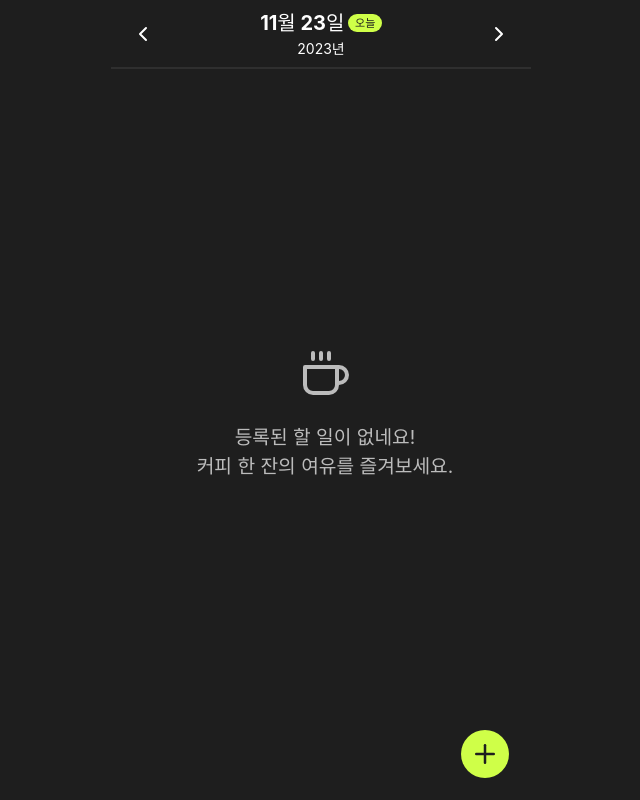
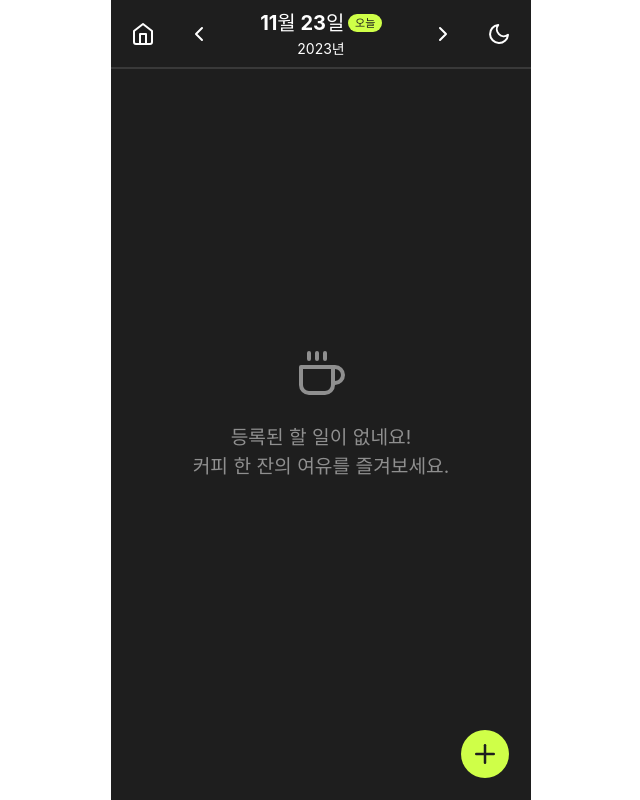
Before and after one commit to Ji-hoon/Elice-Todo-List, a React (Vite) app: page / in a window 1280 px wide. Shown: the whole page, without its empty margins (319-959 px from the left). Built offline with nearby package versions, Linux system fonts and the light colour scheme.

Commit message:
FEAT : 테마 변경 기능 추가

```diff
--- a/src/components/Header.tsx
+++ b/src/components/Header.tsx
@@ -1,15 +1,19 @@
 
 import { useState, useRef, useEffect } from 'react';
 
-import { FiCheck, FiPlus, FiChevronLeft, FiChevronRight, FiArrowUpCircle } from "react-icons/fi";
+import { FiCheck, FiPlus, FiMoon, FiSun, FiHome, FiChevronLeft, FiChevronRight, FiArrowUpCircle } from "react-icons/fi";
 
 import format from 'date-fns/format';
+import { colors } from '../theme/color.ts';
 
 type HeaderProps = {
     handleMovePrevDate: Function;
     handleMoveNextDate: Function;
     currentDate: Date;
     today:string;
+    theme:string;
+    toggleTheme:Function;
+    handleMoveHome: Function;
 }
 
 export default function Header({
@@ -17,27 +21,39 @@ export default function Header({
     handleMoveNextDate,
     currentDate,
     today,
+    theme,
+    toggleTheme,
+    handleMoveHome,
     }:HeaderProps) {
 
 
     return (
-        <header style={{display: "flex", position: "sticky", top:0, backgroundColor: "#1E1E1E", alignItems: "center", padding: 8, zIndex: 1, boxShadow: "0 1px 0 1px rgba(255,255,255,0.08)"}}>
+        <header style={{display: "flex", position: "sticky", top:0, backgroundColor: "var(--color-background)", color: "var(--color-text)",gap:8, alignItems: "center", padding: 8, zIndex: 1, boxShadow: "var(--shadow-header)", transition: "var(--transition-ease-out)"}}>
+          <div onClick={handleMoveHome}
+                style={{padding: 12, cursor:"pointer", display:"flex"}}>
+            <FiHome size={24}/>
+          </div>
           <div onClick={handleMovePrevDate}
                 style={{padding: 12, cursor:"pointer", display:"flex"}}>
-            <FiChevronLeft color="#FFF" size={24}/>
+            <FiChevronLeft size={24}/>
           </div>
           <div style={{flexGrow:1, textAlign:"center", alignItems: "center",display: "flex", flexDirection: "column", justifyContent: "center"}}>
             <div style={{fontSize: 20,fontWeight: 700, userSelect: "none", display:"flex", alignItems:"center", gap: 4}}>
                 <span>{format(currentDate, "MM월 dd일")}</span>
                 {format(currentDate, "MM월 dd일") === today
-                 && <span style={{fontSize:"0.55em", padding: "0.1em 0.6em", backgroundColor: "var(--color-primary)",color:"var(--color-dark)", borderRadius:80}}>
+                 && <span style={{fontSize:"0.55em", padding: "0.1em 0.6em", backgroundColor: "var(--color-primary)", color:"var(--color-gray-3)", borderRadius:80}}>
                       오늘</span>}
             </div>
             <div style={{fontSize: 14, userSelect: "none"}}>{format(currentDate, "yyyy년")}</div>
           </div>
           <div onClick={handleMoveNextDate}
               style={{padding: 12, cursor:"pointer", display:"flex"}}>
-            <FiChevronRight color="#FFF" size={24}/>
+            <FiChevronRight size={24}/>
+          </div>
+          <div onClick={toggleTheme}
+              style={{padding: 12, cursor:"pointer", display:"flex"}}>
+            {theme==="theme-dark" && <FiMoon size={24}/>}
+            {theme==="theme-light" && <FiSun size={24}/>}
           </div>
         </header>
     )
--- a/src/components/TodoItem.tsx
+++ b/src/components/TodoItem.tsx
@@ -23,6 +23,7 @@ type TodoItemProps = {
     onEditTodo: Function;
     currentDate: Date;
     contentValue: string;
+    theme:string;
 }
 
 export default function TodoItem({
@@ -33,6 +34,7 @@ export default function TodoItem({
         onEditTodo,
         currentDate,
         contentValue,
+        theme,
     }:TodoItemProps) {
 
     //const [todoItems, setTodoItems] = useState<TodoItem[]>(todoItemsDummy);
@@ -108,7 +110,7 @@ export default function TodoItem({
     }
 
     return(
-        <div style={{padding:"0",display:"flex",flexDirection: "column", width:"100%"}} >
+        <div style={{padding:"0",display:"flex",flexDirection: "column", width:"100%", paddingLeft:"0.125em"}} >
 
             {itemType == "add" && ( <>
                 <TodoInput placeholder="새로운 할 일을 추가하세요"
@@ -128,9 +130,11 @@ export default function TodoItem({
                                 } }}
                 />
                 <Spacing size={8}/>
-                <div style={{display:"flex", gap: 8}}>
+                <div style={{display:"flex", gap: 8, paddingRight:"0.25em"}}>
                     <button onClick={onResetInputMode}
-                            style={{border: "0.12em solid #CFFF48",background:"transparent", color: "#CFFF48", borderRadius: 30, fontWeight: 700, fontSize: "1.05em", cursor:"pointer", padding: "5px 13px 4px"}}>
+                            style={theme === "theme-dark"
+                                   ? {border: "0.12em solid var(--color-gray-1)",background:"transparent", color: "var(--color-gray-0)", borderRadius: 30, fontWeight: 700, fontSize: "1.05em", cursor:"pointer", padding: "5px 13px 4px"}
+                                   : {border: "0.12em solid var(--color-gray-0)",background:"transparent", color: "var(--color-gray-1)", borderRadius: 30, fontWeight: 700, fontSize: "1.05em", cursor:"pointer", padding: "5px 13px 4px"}}>
                         취소</button>
                     <button onClick={() => {
                             if(addInputValue == "") {
@@ -164,9 +168,11 @@ export default function TodoItem({
                                 }}}
                 />
                 <Spacing size={8}/>
-                <div style={{display:"flex", gap: 8, width: "calc(100% - 0.5em)"}}>
+                <div style={{display:"flex", gap: 8, paddingRight:"0.25em"}}>
                     <button onClick={onResetInputMode}
-                            style={{border: "0.12em solid #CFFF48",background:"transparent", color: "#CFFF48", borderRadius: 30, fontWeight: 700, fontSize: "1.05em", cursor:"pointer", padding: "5px 13px 4px"}}>
+                            style={theme === "theme-dark"
+                            ? {border: "0.12em solid var(--color-gray-1)",background:"transparent", color: "var(--color-gray-0)", borderRadius: 30, fontWeight: 700, fontSize: "1.05em", cursor:"pointer", padding: "5px 13px 4px"}
+                            : {border: "0.12em solid var(--color-gray-0)",background:"transparent", color: "var(--color-gray-1)", borderRadius: 30, fontWeight: 700, fontSize: "1.05em", cursor:"pointer", padding: "5px 13px 4px"}}>
                         취소</button>
                     <button onClick={() => {
                         if(editInputValue == "") {
@@ -175,12 +181,14 @@ export default function TodoItem({
                         }
                         onEditTodoItem(editInputValue, itemInfo.todo.id);
                         onResetInputMode();}}
-                        style={{border:"none", background:"#CFFF48", color: "#000", borderRadius: 30, fontWeight: 700, fontSize: "1.05em",  cursor:"pointer", padding: "5px 13px 4px"}}>
+                        style={{border:"none", background:"var(--color-primary)", color: "var(--color-gray-3)", borderRadius: 30, fontWeight: 700, fontSize: "1.05em",  cursor:"pointer", padding: "5px 13px 4px"}}>
                         수정</button>
                     <div style={{flexGrow:1}}></div>
-                    <button className="shadow-sm"
+                    <button
                     onClick={() => { onDeleteTodoItem(itemInfo.todo.id); }}
-                            style={{display:"flex", alignItems:"center", gap:4, border: "2px solid transparent",background:"var(--color-gray-2)", color: "#CFFF48", borderRadius: 30, fontWeight: 700, fontSize: "1.05em", cursor:"pointer", padding: "5px 13px 4px 11px"}}>
+                            style={theme === "theme-dark"
+                            ? {display:"flex", alignItems:"center", gap:4, border: "2px solid var(--color-background)",background:"var(--color-gray-2)", color: "var(--color-text)", borderRadius: 30, fontWeight: 700, fontSize: "1.05em", cursor:"pointer", padding: "5px 13px 4px 11px"}
+                            : {display:"flex", alignItems:"center", gap:4, border: "2px solid var(--color-background)",background:"var(--color-gray-0)", color: "var(--color-text)", borderRadius: 30, fontWeight: 700, fontSize: "1.05em", cursor:"pointer", padding: "5px 13px 4px 11px"}}>
                         <FiTrash2 size={18}/>
                         <span>삭제</span>
                     </button>
@@ -189,20 +197,37 @@ export default function TodoItem({
             </>)}
 
             {itemType==="default" && (
-                <div style={{display:'flex', alignItems:"center", flexDirection: "row", justifyContent:"space-between", gap: 8}}>
-                    <Content onClick={onEditTodo} title={itemInfo.todo.content}
+                <TodoListItem theme={theme} onClick={onEditTodo}  title={itemInfo.todo.content}>
+                    <Content
                             isDone={itemInfo.todo.isDone}>{itemInfo.todo.content}</Content>
                     <DoneButton style={{padding: 12, cursor:"pointer", display:"flex"}}
                                 isDone={itemInfo.todo.isDone}
                                 onClick={()=> onToggleDone(itemInfo.todo.id)}>
-                    <FiCheck size={26} />
+                        <FiCheck size={26} />
                     </DoneButton>
-                </div>
+                </TodoListItem>
             )}
 
         </div>
     )
 }
+
+const TodoListItem = styled.div<{theme:string}>`
+    display:flex;
+    align-items:center;
+    flex-direction: row;
+    justify-content: space-between;
+    gap: 8px;
+    border-radius: 4px;
+    padding-left: 0.75em;
+    transition: var(--transition-ease-out);
+
+
+    &:hover {
+        cursor:text;
+        background-color: ${(props) => ( props.theme === "theme-dark" ? "var(--color-gray-2)" : "var(--color-light-gray-0)")};
+    }
+`;
 
 const Content = styled.div<{isDone:boolean}>`
     white-space: nowrap;
@@ -210,10 +235,9 @@ const Content = styled.div<{isDone:boolean}>`
     text-overflow:ellipsis;
     user-select: none;
     font-size: 1em;
-    cursor: text;
     flex-grow: 1;
     text-decoration:  ${(props) => (props.isDone ? "line-through" : "none")};
-    color: ${(props) => (props.isDone ? "#999" : "#FFF")};
+    color: ${(props) => (props.isDone ? "var(--color-gray-1)" : "var(--color-text)")};
 
     &:before {
         content: "";
@@ -222,7 +246,7 @@ const Content = styled.div<{isDone:boolean}>`
 
 const DoneButton = styled.div<{isDone:boolean}>`
     & > * {
-        color: ${(props) => (props.isDone ? "var(--color-primary)" : "var(--color-gray-1)")};
+        color: ${(props) => (props.isDone ? "var(--color-primary-deep)" : "var(--color-gray-1)")};
     }
 `;
 
@@ -234,7 +258,8 @@ const TodoInput = styled.input`
     border: none;
     border-bottom: 1px solid transparent;
     outline: none;
-    color: var(--color-white);
+    padding-left: 0.75em;
+    color: var(--color-text);
     height:52px;
 
     & + div {
@@ -251,7 +276,7 @@ const TodoInput = styled.input`
     }
     & + div:nth-child(2):before {
         content:'';
-        background-color: var(--color-white);
+        background-color: var(--color-text);
         height: 2px;
         position: absolute;
         top: -3px;
--- a/src/components/pages/Main/index.tsx
+++ b/src/components/pages/Main/index.tsx
@@ -34,6 +34,8 @@ export default function Main() {
   const mainRef = useRef(null);
   const addInputElementRef = useRef(null);
 
+  const [theme, setTheme] = useState("theme-dark");
+
   function handleAddMode() {
     setInputMode({type: "add"});
   }
@@ -57,6 +59,15 @@ export default function Main() {
     const newDate = subDays(currentDate, 1);
     //console.log(newDate);
     setCurrentDate(newDate);
+  }
+
+  function toggleTheme():void {
+    if(theme === "theme-dark") {
+      setTheme("theme-light");
+    } else {
+      setTheme("theme-dark");
+    }
+    console.log(theme);
   }
 
   const scrollToTop = ():void => {
@@ -112,9 +123,8 @@ export default function Main() {
 
 
   return (
-    <main ref={mainRef}
-          style={{ maxWidth: 420, height: "100vh", margin: "0 auto",backgroundColor: "#1e1e1e",position:"relative",
-     border: "0px solid rgba(255,255,255,0.08)"}}>
+    <main ref={mainRef} className={theme}
+          style={{ maxWidth: 420, height: "100vh", margin: "0 auto",backgroundColor: "var(--color-background)",position:"relative",transition:"var(--transition-ease-out)"}}>
 
       <button onClick={() => {
                 handleAddMode();
@@ -122,9 +132,9 @@ export default function Main() {
                   scrollToTop();
                 },200);
               }}
-            style={{borderRadius: 30, backgroundColor: "#CFFF48", color: "var(--color-dark)", top: "calc(100% - 70px)", left: "calc(100% - 70px)", display: "flex", position: "absolute",
+            style={{borderRadius: 30, backgroundColor: "var(--color-primary)", color: "var(--color-dark)", top: "calc(100% - 70px)", left: "calc(100% - 70px)", display: "flex", position: "absolute",
             width: 48, height: 48, placeItems: "center",placeContent: "center", cursor:"pointer", border:"none", zIndex:12 }}>
-        <FiPlus color="var(--color-black)" size={30}/>
+        <FiPlus color="var(--color-gray-3)" size={30}/>
       </button>
 
       <section ref={elementRef}
@@ -133,10 +143,13 @@ export default function Main() {
         <Header handleMovePrevDate={() => handleMovePrevDate()}
                 handleMoveNextDate={() => handleMoveNextDate()}
                 currentDate={currentDate}
+                theme={theme}
+                toggleTheme={toggleTheme}
+                handleMoveHome ={true}
                 today={today}/>
 
         <div className="todoItemList" ref={todoItemListRef}
-            style={{display:"flex", flexDirection: "column", alignItems:"center",padding: "1em 1em 2.5em 1.5em"}}>
+            style={{display:"flex", flexDirection: "column", alignItems:"center",padding: "1em 1em 2.5em 1em"}}>
 
 
 
@@ -153,6 +166,7 @@ export default function Main() {
                               onResetInputMode={handleResetInputMode}
                               onRefreshTodo={onRefreshTodo}
                               itemInfo={{todo}}
+                              theme={theme}
                               currentDate={currentDate}/>
 
                 )}
@@ -164,6 +178,7 @@ export default function Main() {
                               onResetInputMode={handleResetInputMode}
                               onRefreshTodo={onRefreshTodo}
                               itemInfo={{todo}}
+                              theme={theme}
                               currentDate={currentDate}/>
                 )}
               </div>
@@ -178,6 +193,7 @@ export default function Main() {
                       onResetInputMode={handleResetInputMode}
                       onRefreshTodo={onRefreshTodo}
                       itemInfo={{}}
+                      theme={theme}
                       currentDate={currentDate}/>
           )}
 
@@ -190,7 +206,7 @@ export default function Main() {
 
           {(todoItems.length == 0 && inputMode.type !== "add") && (
             <div style={{height:"calc(100vh - 7em)", display:"flex", alignItems:"center", userSelect: "none", textAlign:"center",
-            flexDirection: "column", justifyContent: "center", gap: 24, color: "var(--color-gray-0)",fontSize:"1.2em"}}>
+            flexDirection: "column", justifyContent: "center", gap: 24, color: "var(--color-text)",fontSize:"1.2em",opacity:"0.5"}}>
                 <FiCoffee size="48" color=""/>
                 <div className="text-xl font-bold">등록된 할 일이 없네요!<br/>커피 한 잔의 여유를 즐겨보세요.</div>
             </div>
--- a/src/index.css
+++ b/src/index.css
@@ -12,21 +12,12 @@
   font-weight: 400;
   /* color-scheme: dark; */
 
-  color: #FFF;
-  background-color: var(--color-dark);
-
   font-synthesis: none;
   text-rendering: optimizeLegibility;
   -webkit-font-smoothing: antialiased;
   -moz-osx-font-smoothing: grayscale;
 
-  --color-white: #FFF;
-  --color-dark: #1e1e1e;
-  --color-gray-0 : #bcbcbc;
-  --color-gray-1 : #666;
-  --color-gray-2 : #3a3a3a;
-  --color-primary: #CFFF48;
-  --color-alert: rgb(218, 26, 26);
+  --transition-ease-out : all 200ms ease-out;
   --font-family : Inter, system-ui, Avenir, Helvetica, Arial, sans-serif;
 }
 
@@ -34,3 +25,35 @@ body {
   margin: 0;
   padding: 0;
 }
+
+.theme-dark {
+  --color-text: #FFF;
+  --color-background: #1e1e1e;
+  --color-gray-0 : #bcbcbc;
+  --color-gray-1 : #666;
+  --color-gray-2 : #3a3a3a;
+  --color-gray-3 : #1e1e1e;
+  --color-light-gray-0 : #999;
+
+  --color-primary: #CFFF48;
+  --color-primary-deep: #CFFF48;
+  --color-alert: rgb(218, 26, 26);
+
+  --shadow-header: 0 1px 0 1px rgba(255,255,255,0.12);
+}
+
+.theme-light {
+  --color-text: #1e1e1e;
+  --color-background: #FFF;
+  --color-gray-0 : #ececec;
+  --color-gray-1 : #bcbcbc;
+  --color-gray-2 : #3a3a3a;
+  --color-gray-3 : #1e1e1e;
+  --color-light-gray-0: #f5f5f5;
+
+  --color-primary: #bcf717;
+  --color-primary-deep: #a3d90d;
+  --color-alert: rgb(218, 26, 26);
+
+  --shadow-header: 0 1px 0 0 rgba(0,0,0,0.12);
+}
--- /dev/null
+++ b/src/theme/color.ts
@@ -0,0 +1,3 @@
+export const colors = {
+    white: "#FFF",
+}
```
